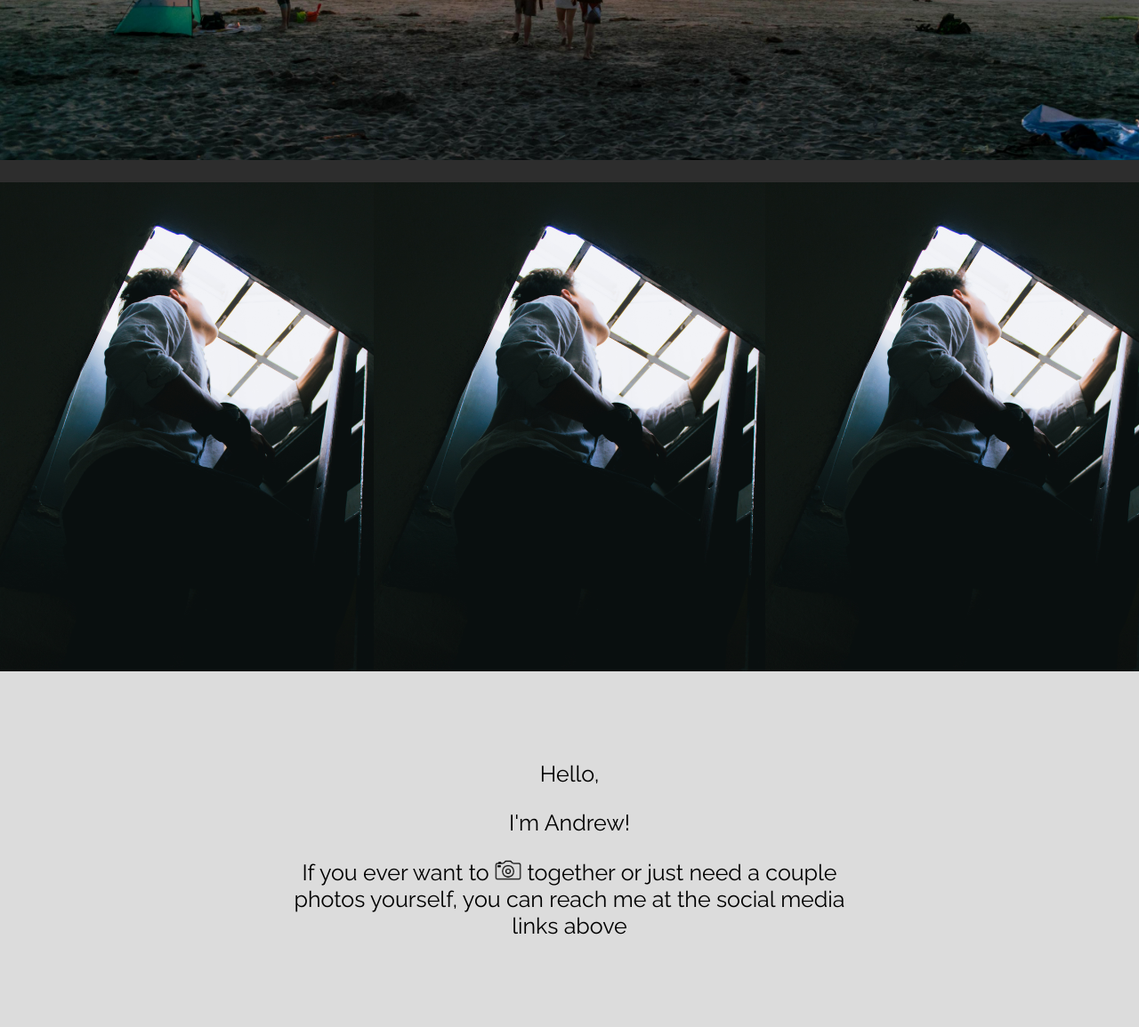
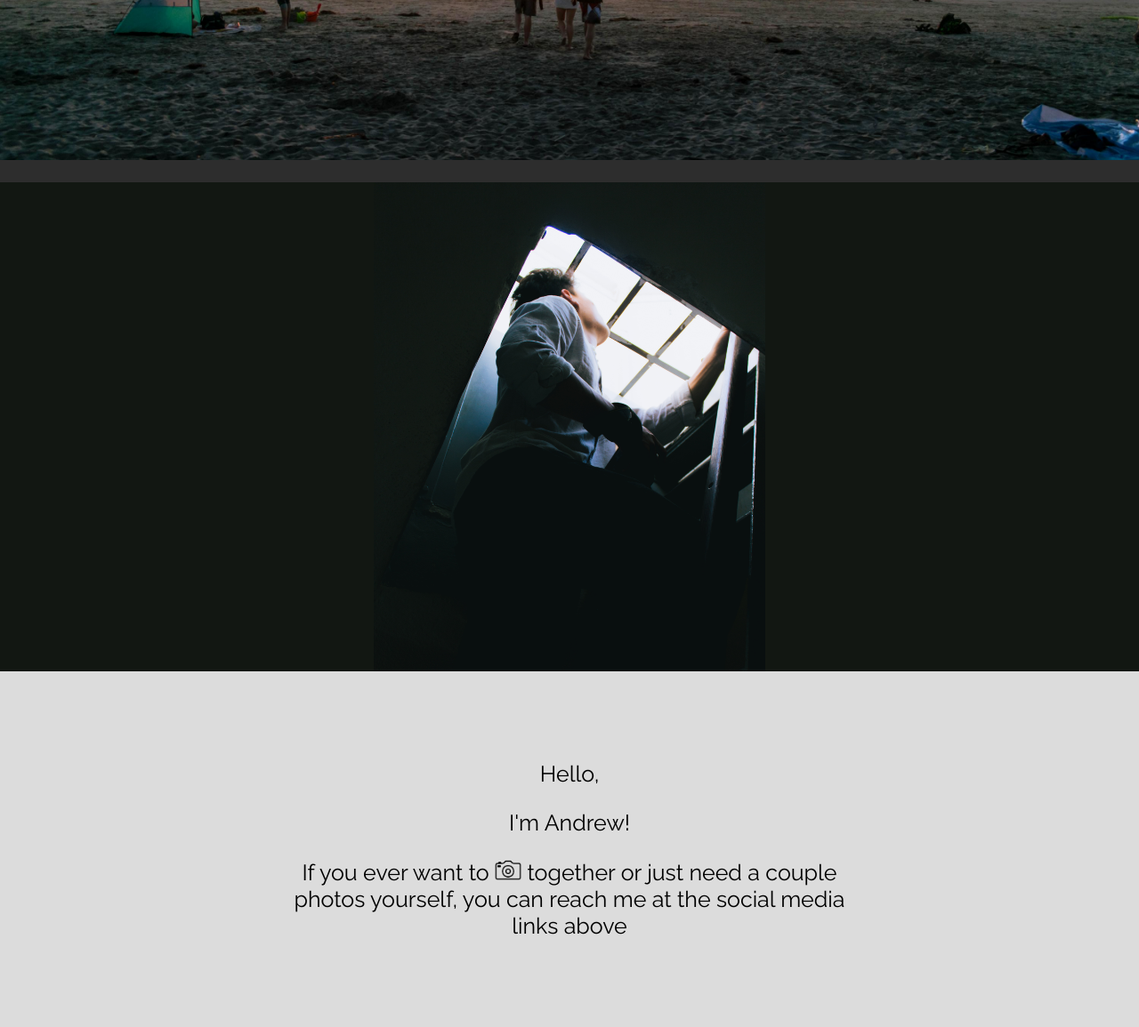
Before and after one commit to andrewzhen/andrewzhen.github.io, a PHP site: page / in a window 1280 px wide. Shown: the part 620-1775 px from the top of the page at 89% size. Run offline with PHP 8.4, Linux system fonts and the light colour scheme.

Commit message:
Update stylesheet.css

```diff
--- a/stylesheet.css
+++ b/stylesheet.css
@@ -160,7 +160,7 @@ body, html {
 @media only screen and (max-device-width: 1024px) {
   #photography .portrait {
     background-attachment: scroll;
-    background-repeat: repeat;
+    background-repeat: no-repeat;
     height: 550px;
   }
 }
```
